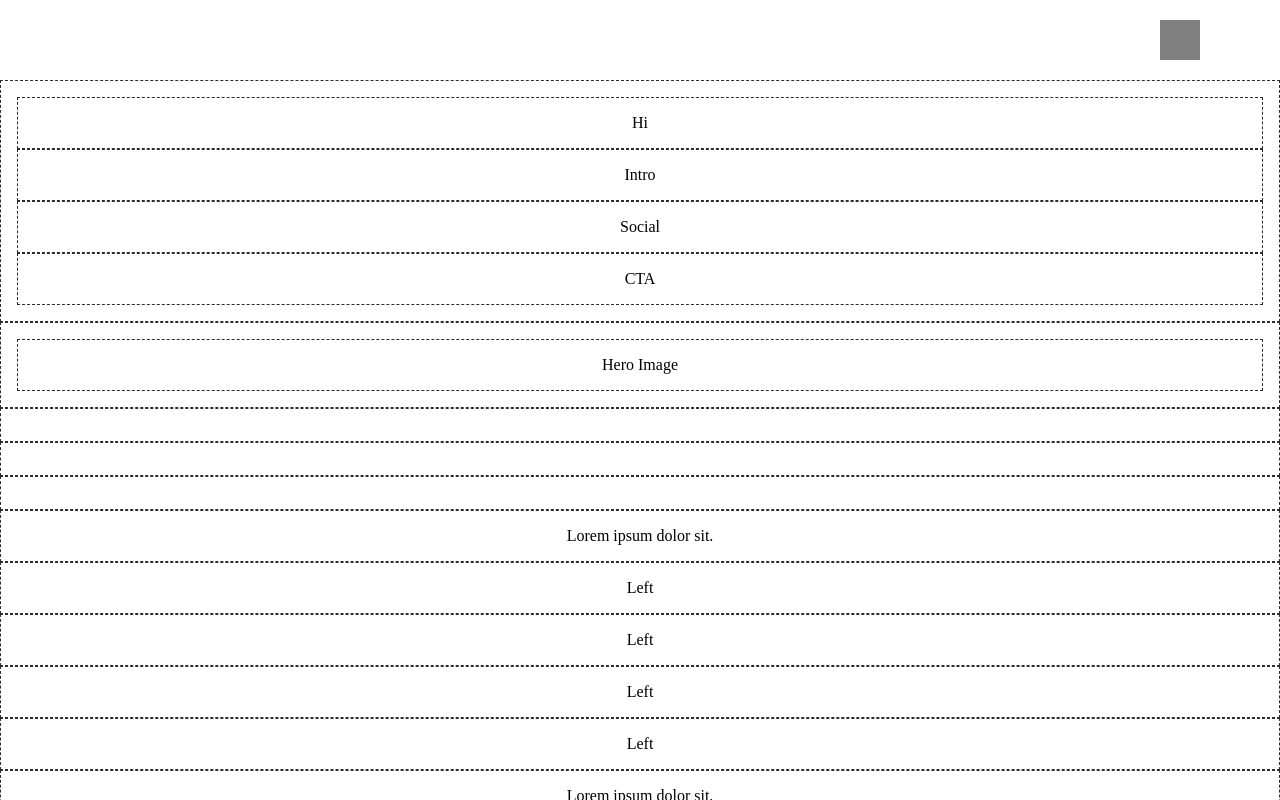
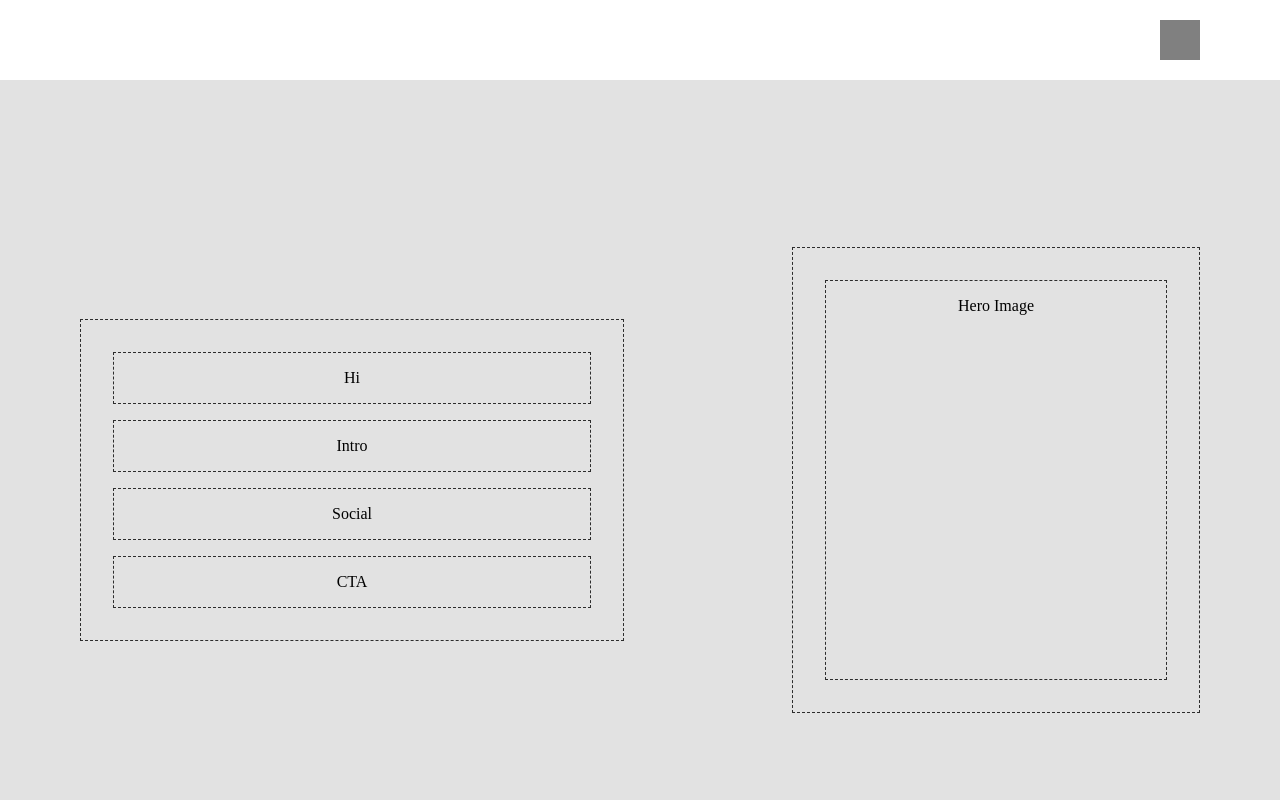
Before and after one commit to abhaykvincent/mirza_fashion, a React (Create React App) app: page / in a window 1280 px wide. Shown: the top 800 px of the page. Built offline with nearby package versions, Linux system fonts and the light colour scheme.

Commit message:
hero added

```diff
--- a/src/App.scss
+++ b/src/App.scss
@@ -26,6 +26,48 @@ $dev-orange-color-10:#220f0a ;
 
     text-align: center;
 
+    section{
+        &.hero{
+            position: relative;
+            height: 8px * 100;
+            .foreground{
+                position:absolute;
+                display:  grid;
+                grid-template-columns: 1fr 1fr;
+                grid-column-gap: 8px*4;
+                align-items: center;
+
+                width: 100vw;
+                height: 8px * 100;
+                padding: 8px * 10;
+                z-index: 89;
+                .left{
+                    display: grid;
+                    grid-row-gap: 8px*2;
+                    padding: 8px * 4;
+                    grid-column-gap: 8px*4;
+                }
+                .right{
+                    display: grid;
+                    justify-self: end;
+                    width: 75%;
+                    padding: 8px * 4;
+                    .hero-image{
+                        height: 8px*50;
+                    }
+                }
+            }
+            .background{
+                position:absolute;
+                top:0px;
+
+                width:100%;
+                height:8px*100;
+                background-color: rgba(128, 128, 128, 0.226);
+                z-index: 88;
+            }
+        }
+    }
     footer{
         width: 100vw;
         height: 8px * 10;
```
